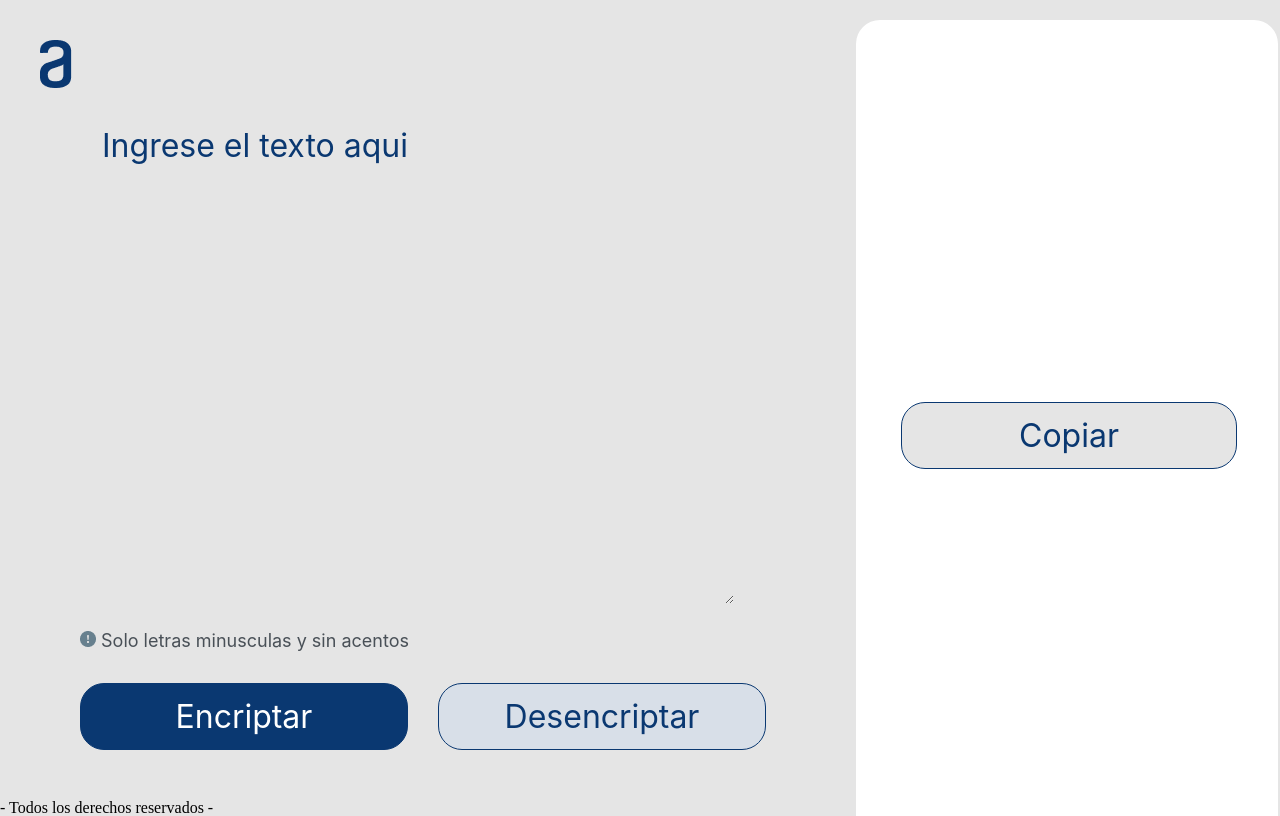
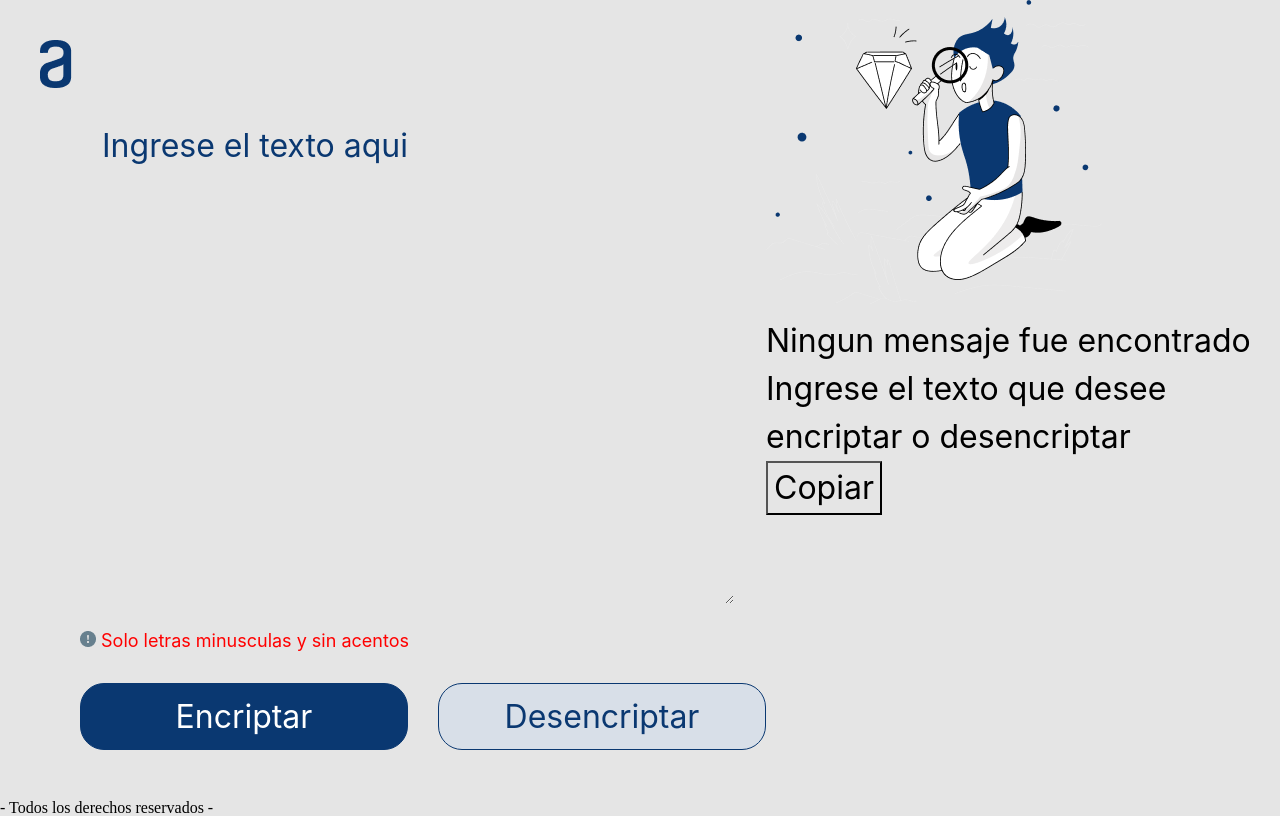
Before and after one commit to efernandezcariaga/encriptador_de_texto, a plain HTML site: page index.html in a window 1280 px wide. Both pictures are taken after a click on the button "Encriptar". Drawn offline with Linux system fonts and the light colour scheme.

Commit message:
Nuevas funciones y cambios en el index

```diff
--- a/index.html
+++ b/index.html
@@ -22,7 +22,7 @@
     </header>
 
     <main>
-        <section>
+        <section class="seccion-izq">
             <textarea class="text-area" cols="30" rows="10" placeholder="Ingrese el texto aqui"></textarea>
             <div>
                 <h6 class="informacion"> <img src="Imagenes/exclamacion.png" alt="exclamacion"> Solo letras minusculas y sin acentos</h6>
@@ -32,12 +32,26 @@
                 <button class="btn-desencriptar" onclick="btnDesencriptar()">Desencriptar</button>
             </div>
         </section>
-        <section>
-            <textarea cols="20" rows="10" class="mensaje"></textarea>
-            <div>
-                <button class="copiar">Copiar</button>
+
+
+        <section class="seccion-der">
+            <div class="mensaje">
+                <div class="img">
+                    <img src="Imagenes/Muñeco.png" alt="muñeco">
+                </div>
+                <div class="msj-default">
+                    <h3>Ningun mensaje fue encontrado</h3>
+                    <p>Ingrese el texto que desee encriptar o desencriptar</p>
+                </div>
+
+
+                <div>
+                    <button class="copiar" onclick="copiar()">Copiar</button>
+                </div>
             </div>
         </section>
+
+
     </main>
 
     <footer class="footer_contenedor">
--- a/script.js
+++ b/script.js
@@ -1,5 +1,6 @@
 const textArea = document.querySelector(".text-area");
 const mensaje = document.querySelector(".mensaje");
+const informacion = document.querySelector(".informacion")
 
 // a --> ai
 // e --> enter
@@ -9,15 +10,30 @@
 
 const matrizCodigo = [["e", "enter"], ["i", "imes"], ["a", "ai"], ["o", "ober"], ["u", "ufat"]];
 
+function ocultar(elemento){
+    document.querySelector(".elemento").style.display = "none"
+}
+
+function mostrar(elemento){
+    document.querySelector(".elemento").style.display = "block"
+}
+
+function copiar(){
+    mensaje.select();
+    mensaje.setSelectionRange(0, 99999);
+    document.execCommand('copy');
+}
+
 function btnEncriptar(){
     const encriptacion = encriptar(textArea.value);
-    if(isValid(encriptacion)){
+    if(isValid(encriptacion) && encriptacion != ""){
         mensaje.value = encriptacion;
         textArea.value = "";
         mensaje.style.backgroundImage = "none";
+        informacion.style.color = "green";
     }
     else{
-        //VER QUE HACER PARA QUE RESALTE LA PARTE DE QUE NO SE PUEDEN PONER CARACTERES ESPECIALES NI ACENTOS
+        informacion.style.color = "red";
     }
 }
 
@@ -33,8 +49,14 @@
 
 function btnDesencriptar(){
     const desencriptacion = desencriptar(textArea.value);
-    mensaje.value = desencriptacion;
-    textArea.value = "";
+    if(isValid(desencriptacion) && desencriptacion != ""){
+        mensaje.value = desencriptacion;
+        textArea.value = "";
+        informacion.style.color = "green";
+    }
+    else{
+        informacion.style.color = "red";
+    }
 }
 
 function desencriptar(textoDesencriptado){
--- a/style.css
+++ b/style.css
@@ -76,8 +76,13 @@
 
 .mensaje{
     background: white;
-    background-image: url(Imagenes/Muñeco.png);
-    background-repeat: no-repeat;
+}
+
+
+
+
+/*
+.mensaje{
     border: none;
     border-radius: 24px;
     color: #0A3871;
@@ -85,14 +90,14 @@
     margin-top: 20px;
     padding-left: 20px;
     position: fixed;
-    width: 400px;
-    height: 944px;
 }
 
 .mensaje:focus{
     outline: none;
 }
+*/
 
+/*
 .copiar{
     border: 1px solid #0A3871;
     border-radius: 24px;
@@ -104,7 +109,7 @@
     position: absolute;
     width: 336px;
 }
-
+*/
 
 
 /*body{
```
